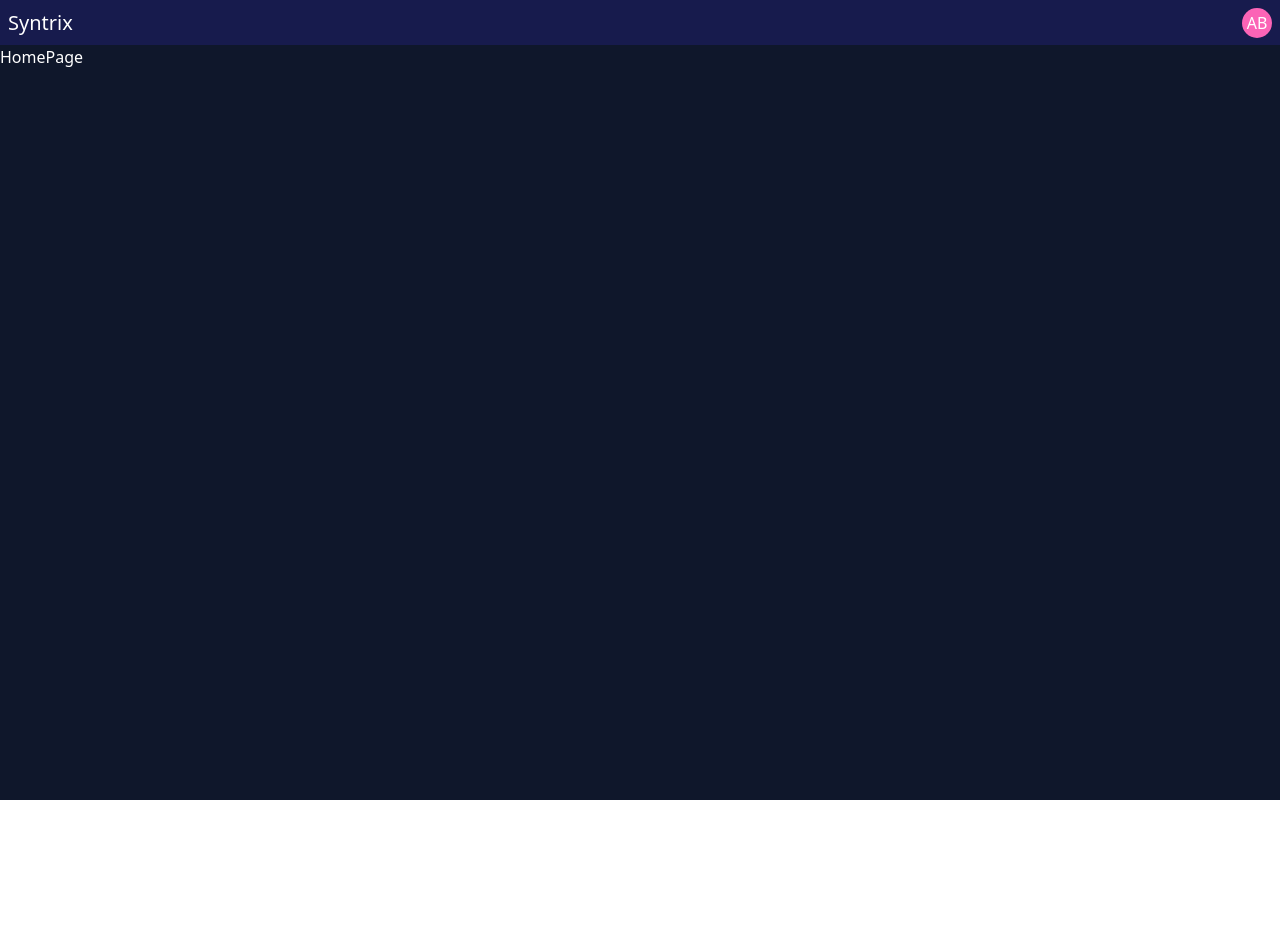
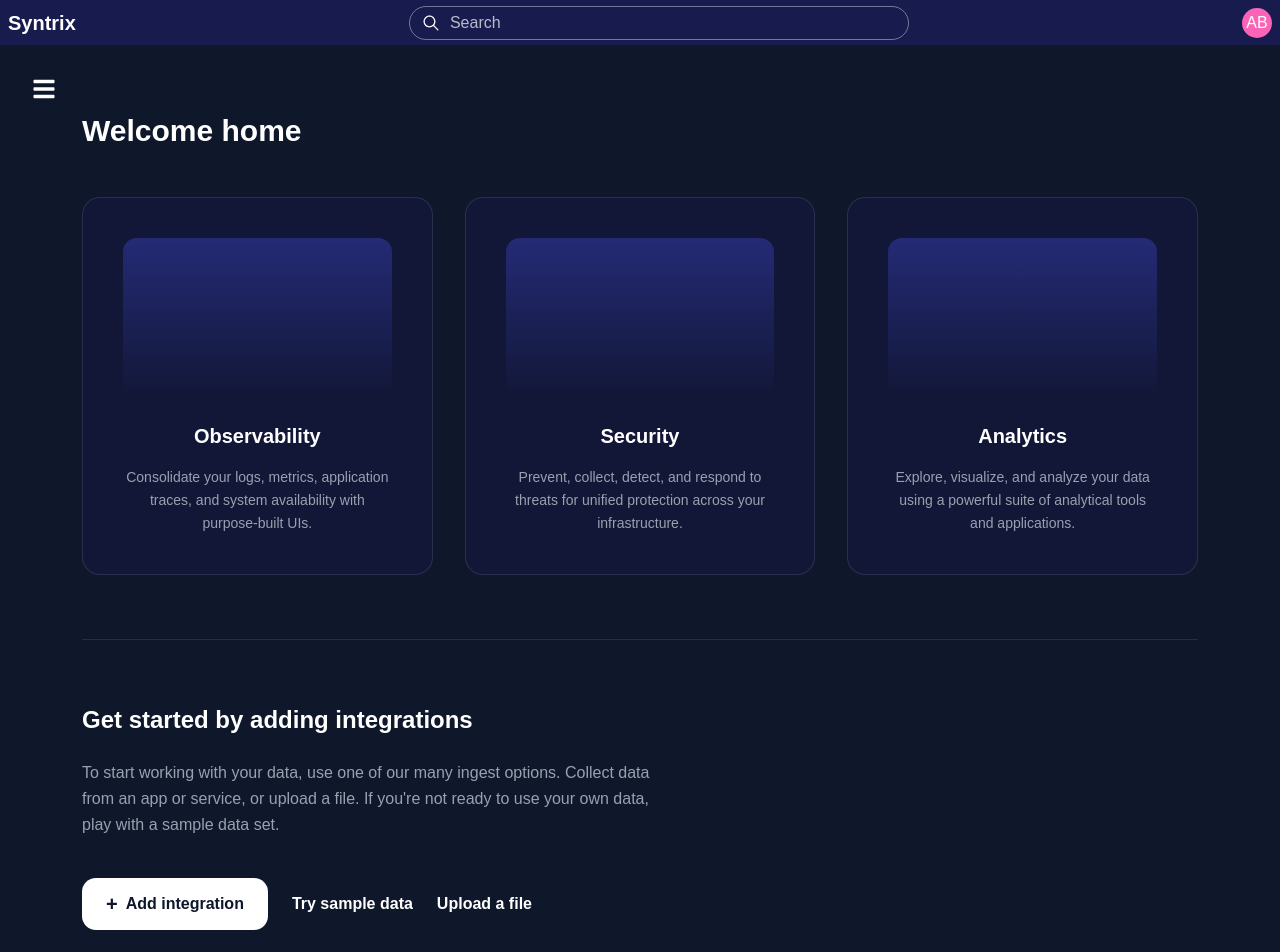
Before and after one commit to boshraemad/Syntrix, a React (Vite) app: page / in a window 1280 px wide. Shown: the top 952 px of the page. Before the commit the page ends 800 px from the top, so only its background shows below. Built offline with nearby package versions, Linux system fonts and the light colour scheme.

Commit message:
Add HomePage design with three feature cards

```diff
--- a/package.json
+++ b/package.json
@@ -20,6 +20,7 @@
     "lucide-react": "^0.563.0",
     "react": "^19.2.0",
     "react-dom": "^19.2.0",
+    "react-icons": "^5.5.0",
     "react-router-dom": "^7.13.0",
     "tailwind-merge": "^3.4.0",
     "tailwindcss": "^4.1.18"
--- a/src/component/Logo.jsx
+++ b/src/component/Logo.jsx
@@ -2,6 +2,6 @@ import React from 'react'
 
 export default function Logo() {
   return (
-    <span className="text-font text-xl">Syntrix</span>
+    <span className="text-font text-xl  font-semibold ">Syntrix</span>
   )
 }
--- a/src/component/NavBar.jsx
+++ b/src/component/NavBar.jsx
@@ -1,10 +1,12 @@
 import React from 'react'
 import Logo from './Logo'
 import User from './User'
+import SearchBar from './SearchBar'
 export default function NavBar() {
   return (
     <div className="bg-second h-11.25 flex justify-between items-center p-2">
         <Logo/>
+        <SearchBar/>
         <User/>
     </div>
   )
--- /dev/null
+++ b/src/component/SearchBar.jsx
@@ -0,0 +1,24 @@
+import React from 'react'
+import { IoIosSearch } from "react-icons/io";
+
+export default function SearchBar() {
+  return (
+    <div className='relative w-[500px] flex items-center text-white'>
+      <IoIosSearch className='absolute left-3 text-xl' />
+      <input
+        type="text"
+        placeholder='Search'
+        className='
+          border-[1px] border-white/40 bg-transparent
+          pl-10 pr-4 py-[4px]
+          rounded-full w-full
+          outline-none
+          placeholder-white/70
+          focus:border-white
+          transition-all
+          focus:placeholder-transparent
+        '
+      />
+    </div>
+  )
+}
--- a/src/index.css
+++ b/src/index.css
@@ -1,10 +1,13 @@
 @import "tailwindcss";
 @import "tw-animate-css";
+/* استدعاء الخط يجب أن يكون في المقدمة دائماً */
 @import url('https://fonts.googleapis.com/css2?family=Poppins:ital,wght@0,100;0,200;0,300;0,400;0,500;0,600;0,700;0,800;0,900;1,100;1,200;1,300;1,400;1,500;1,600;1,700;1,800;1,900&display=swap');
 
 @custom-variant dark (&:is(.dark *));
 
 @theme {
+  /* تعديل الخط الافتراضي للمشروع ليكون Poppins */
+  --font-sans: "Poppins", sans-serif;
   --font-popns: "Poppins", sans-serif;
 }
 
@@ -98,6 +101,8 @@
     @apply border-border outline-ring/50;
   }
   body {
+    /* تطبيق الخط على جسم الصفحة ليورثه المشروع بالكامل */
+    font-family: var(--font-sans);
     @apply bg-background text-foreground;
   }
 }
--- a/src/pages/HomePage.jsx
+++ b/src/pages/HomePage.jsx
@@ -1,7 +1,76 @@
-import React from 'react'
+import React from 'react';
+import { FaBars } from "react-icons/fa";
 
 export default function HomePage() {
+  const features = [
+    {
+      title: "Observability",
+      desc: "Consolidate your logs, metrics, application traces, and system availability with purpose-built UIs."
+    },
+    {
+      title: "Security",
+      desc: "Prevent, collect, detect, and respond to threats for unified protection across your infrastructure."
+    },
+    {
+      title: "Analytics",
+      desc: "Explore, visualize, and analyze your data using a powerful suite of analytical tools and applications."
+    }
+  ];
+
   return (
-    <div className="text-font">HomePage</div>
-  )
+    <div className="min-h-screen bg-primary text-white p-8">
+
+      <FaBars className="text-2xl mb-3 cursor-pointer hover:text-third transition-colors" />
+
+      <div className='px-[50px]'>
+
+      <h1 className="text-3xl font-bold mb-12">Welcome home</h1>
+
+      {/* three cards*/}
+      <div className="grid grid-cols-1 md:grid-cols-3 gap-8 mb-16">
+        {features.map((feature, index) => (
+          <div
+            key={index}
+            className="bg-second/40 border border-white/10 rounded-2xl p-10 flex flex-col items-center text-center hover:bg-second/60 transition-all cursor-pointer group"
+          >
+            {/* مكان الأيقونة أو الصورة في الكارت */}
+            <div className="w-full h-40 bg-gradient-to-b from-third/50 to-transparent rounded-xl mb-6 group-hover:from-third/70 transition-all"></div>
+
+            <h2 className="text-xl font-bold mb-4">{feature.title}</h2>
+            <p className="text-sm text-gray-400 leading-relaxed">
+              {feature.desc}
+            </p>
+          </div>
+        ))}
+      </div>
+
+      <hr className="border-white/10 mb-16" />
+
+      {/* Get started */}
+      <div>
+        <h2 className="text-2xl font-bold mb-6">Get started by adding integrations</h2>
+        <p className="text-gray-400 max-w-xl mb-10 leading-relaxed">
+          To start working with your data, use one of our many ingest options.
+          Collect data from an app or service, or upload a file. If you're not ready
+          to use your own data, play with a sample data set.
+        </p>
+
+        {/* three buttons*/}
+        <div className="flex flex-wrap gap-6 items-center">
+          <button className="bg-white cursor-pointer text-primary px-6 py-3 rounded-xl font-bold flex items-center gap-2 hover:bg-gray-200 transition-all">
+            <span className="text-xl">+</span> Add integration
+          </button>
+
+          <button className="flex items-center cursor-pointer gap-2 text-white font-semibold hover:text-third transition-all">
+             Try sample data
+          </button>
+
+          <button className="flex items-center gap-2 cursor-pointer text-white font-semibold hover:text-third transition-all">
+             Upload a file
+          </button>
+        </div>
+      </div>
+      </div>
+    </div>
+  );
 }
```
Also changed, not shown: 1 other file (tests, documents, lock files or other folders).
